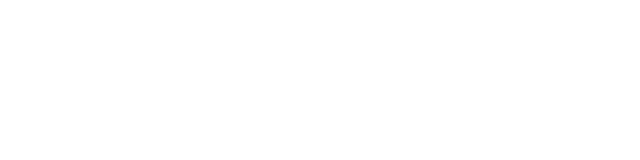
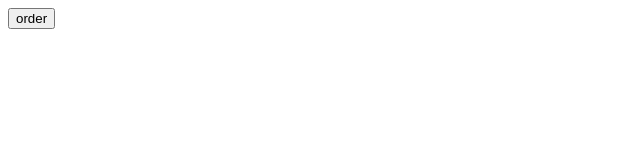
Before and after one commit to marious123g/rest_front, a Vue app: page /order.html in a window 1280 px wide. Shown: the top 160 px of the page, without its empty margins (0-640 px from the left). Built offline with nearby package versions, Linux system fonts and the light colour scheme.

Commit message:
second commit

```diff
--- a/src/routes.js
+++ b/src/routes.js
@@ -1,6 +1,7 @@
 // 1. write this
 import test from "./views/test.vue"
 import login from "@/views/login/login";
+import order from "@/views/order/order";
 
 var routes=[
     // 2. add this
@@ -14,6 +15,10 @@ var routes=[
     {
         path:"/login.html",
         component: login,
+    },
+    {
+      path: "/order.html",
+      component: order,
     }
 ]
 export {routes};
--- /dev/null
+++ b/src/views/order/order.vue
@@ -0,0 +1,17 @@
+<template>
+  <div>
+    <button>
+      order
+    </button>
+  </div>
+</template>
+
+<script>
+export default {
+  name: "order"
+}
+</script>
+
+<style scoped>
+
+</style>
```
